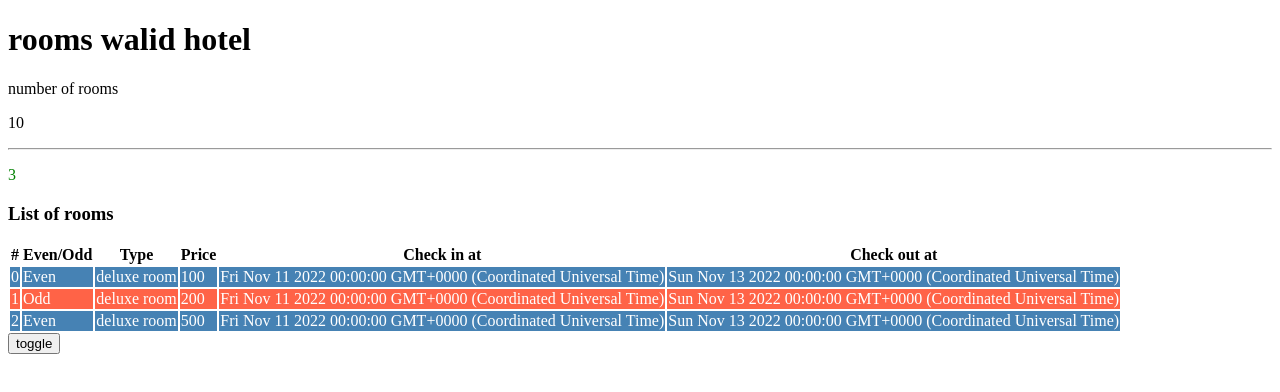
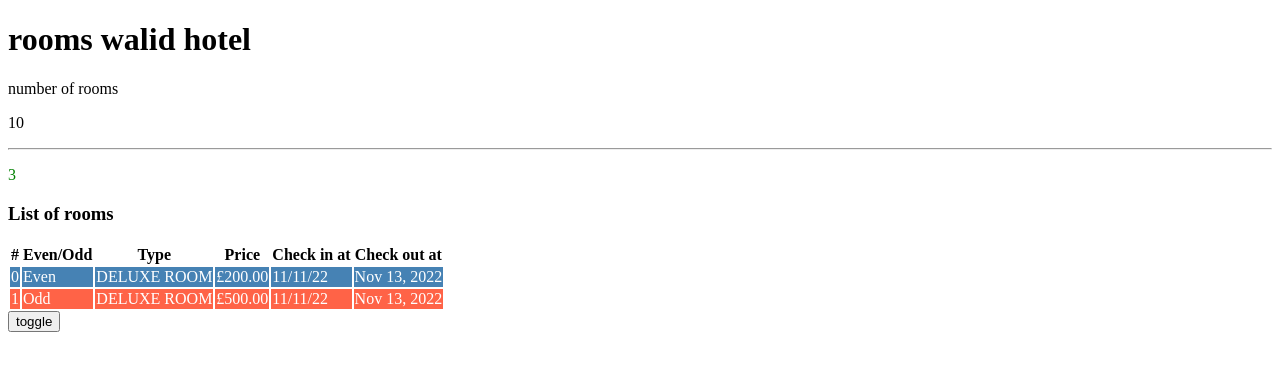
Before and after one commit to walid-el-fissaoui/ngposts, an Angular app: page / in a window 1280 px wide. Shown: the top 392 px of the page. Built offline with nearby package versions, Linux system fonts and the light colour scheme.

Commit message:
#4. some built-in pipes

```diff
--- a/src/app/rooms/rooms.component.html
+++ b/src/app/rooms/rooms.component.html
@@ -6,6 +6,8 @@
 </div>
 <hr>
 <p [ngStyle]="{color: rooms.availableRooms ? 'green' : 'red'}">{{rooms.availableRooms ?? "no rooms"}}</p>
+<!-- {{roomsList | json}} -->
+<!-- | slice : 1 -->
 <div *ngIf="rooms.availableRooms">
     <h3>List of rooms</h3>
     <table>
@@ -20,13 +22,13 @@
             </tr>
         </thead>
         <tbody>
-            <tr [ngClass]="e ? 'even' : 'odd'" *ngFor="let room of roomsList; let e = even; let o = odd; let i = index">
+            <tr [ngClass]="e ? 'even' : 'odd'" *ngFor="let room of roomsList | slice : 1; let e = even; let o = odd; let i = index">
                 <td>{{i}}</td>
                 <td>{{e ? "Even" : "Odd"}}</td>
-                <td>{{room.roomType}}</td>
-                <td>{{room.price}}</td>
-                <td>{{room.checkInDate}}</td>
-                <td>{{room.checkOutDate}}</td>
+                <td>{{room.roomType | uppercase}}</td>
+                <td>{{room.price | currency : 'GBP'}}</td>
+                <td>{{room.checkInDate | date : 'shortDate'}}</td>
+                <td>{{room.checkOutDate | date}}</td>
             </tr>
         </tbody>
     </table>
```
